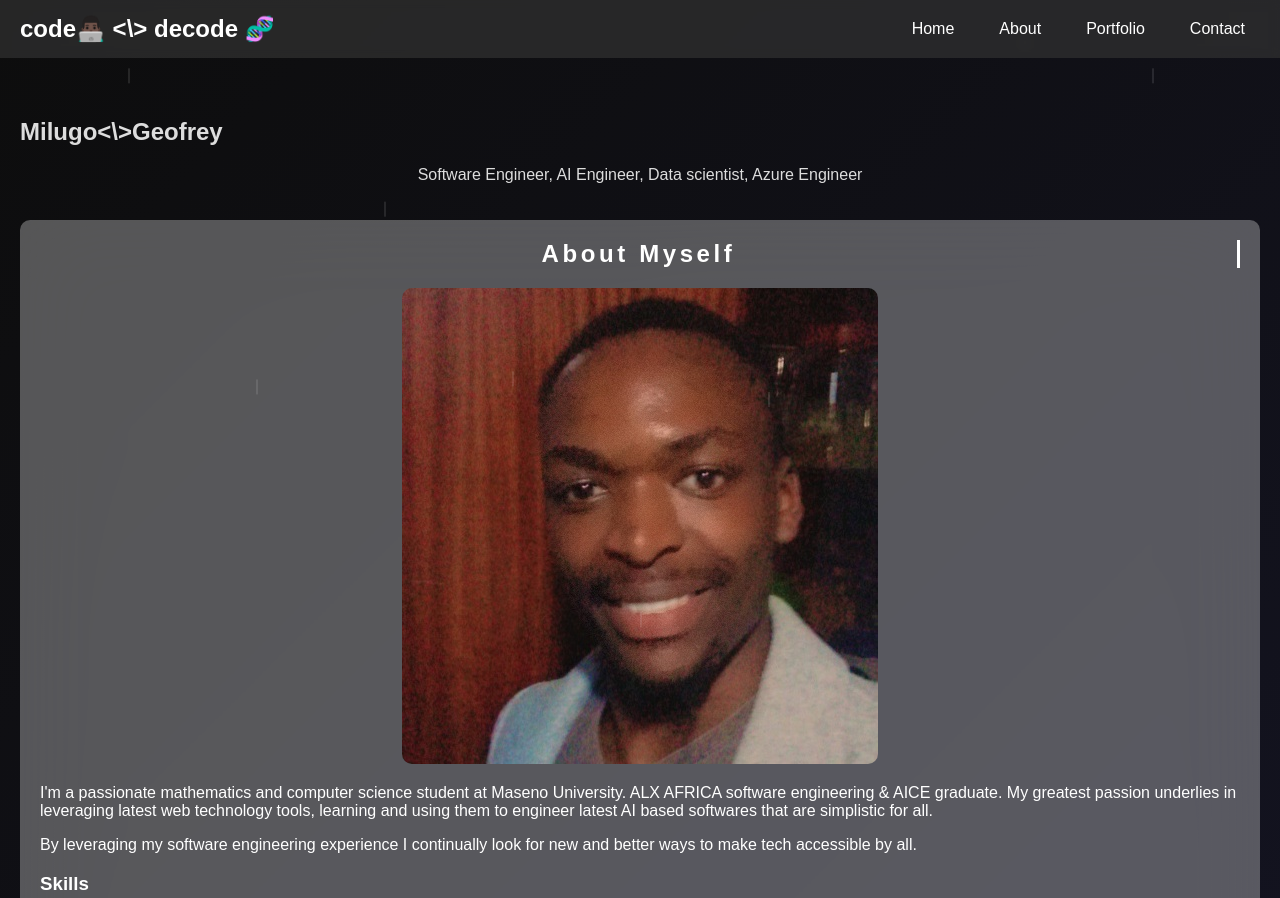
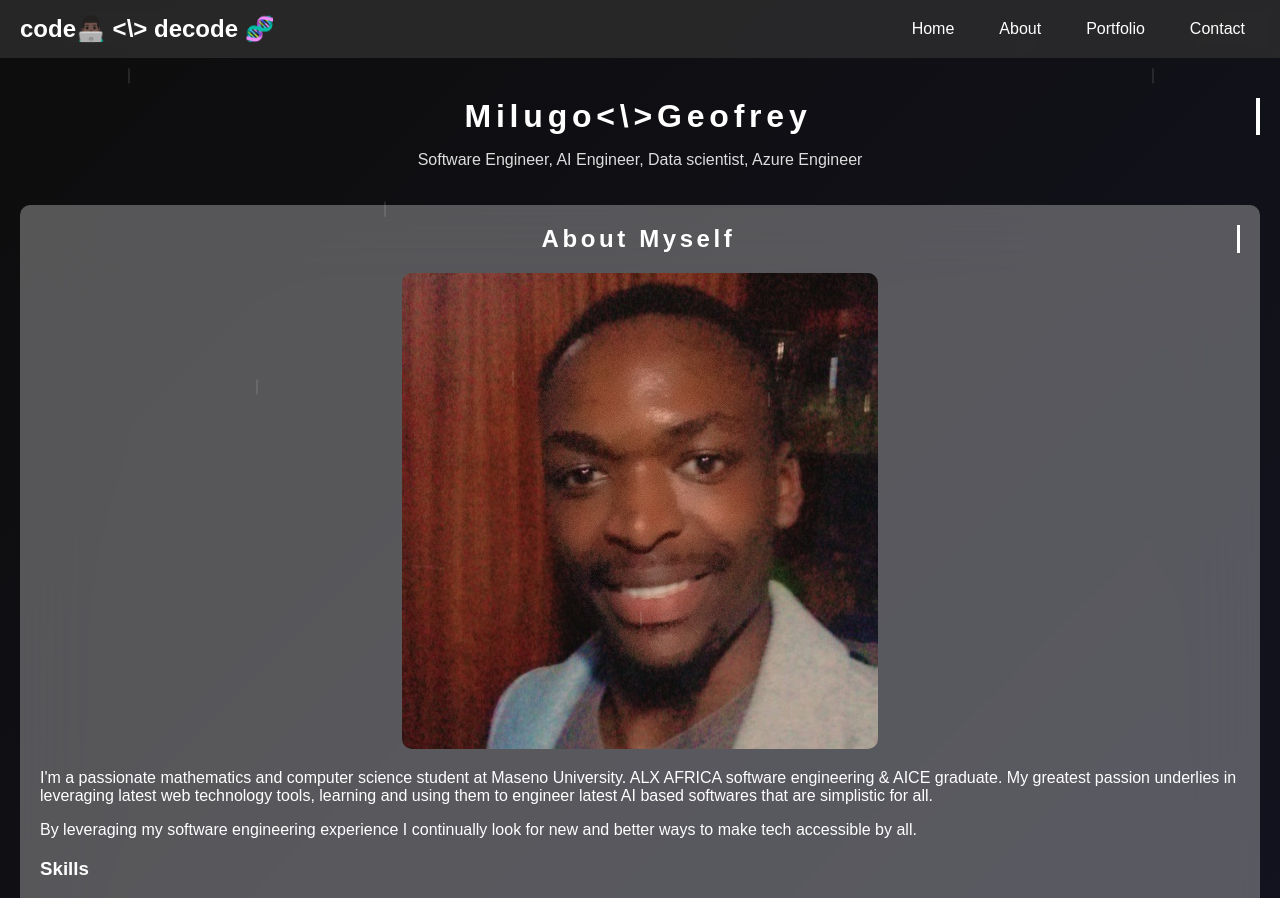
Before and after one commit to Pha12thom/Portfolio, a plain HTML site: page index.html in a window 1280 px wide. Shown: the top 898 px of the page. Drawn offline with Linux system fonts and the light colour scheme.

Commit message:
Update index.html

```diff
--- a/index.html
+++ b/index.html
@@ -246,7 +246,7 @@
     </div>
     <div class="container" id="main-content">
         <header id="home">
-            <h2>Milugo<\>Geofrey</h2>
+            <h1>Milugo<\>Geofrey</h1>
             <p>Software Engineer, AI Engineer, Data scientist, Azure Engineer</p>
         </header>
 
```
